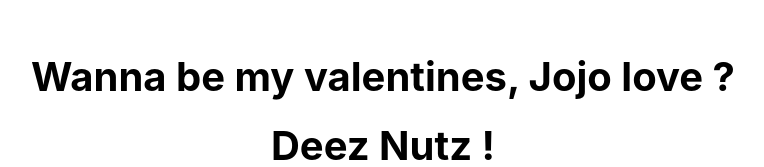
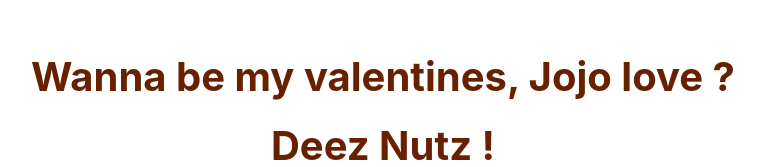
Before and after one commit to eddyarriaga00/eddyarriaga00.github.io, a plain HTML site: page index.html in a window 1280 px wide. Shown: the part 107-274 px from the top of the page, without its empty margins (257-1021 px from the left). Drawn offline with Linux system fonts and the light colour scheme.

Commit message:
Color change of headers

```diff
--- a/styles.css
+++ b/styles.css
@@ -21,7 +21,7 @@ body {
     font-family: 'Inter';
     font-size: 40px;
     font-weight: bold;
-    color: rgb(0, 0, 0);
+    color: rgb(103, 33, 0);
     text-align: center;
     margin-top: 20px;
     margin-bottom: 0;
--- a/yes_style.css
+++ b/yes_style.css
@@ -10,7 +10,7 @@ body {
     font-family: 'Inter';
     font-size: 50px;
     font-weight: bold;
-    color: rgb(0, 0, 0);
+    color: rgb(103, 33, 0);
     text-align: center;
     margin-top: 20px;
     margin-bottom: 0px;
```
